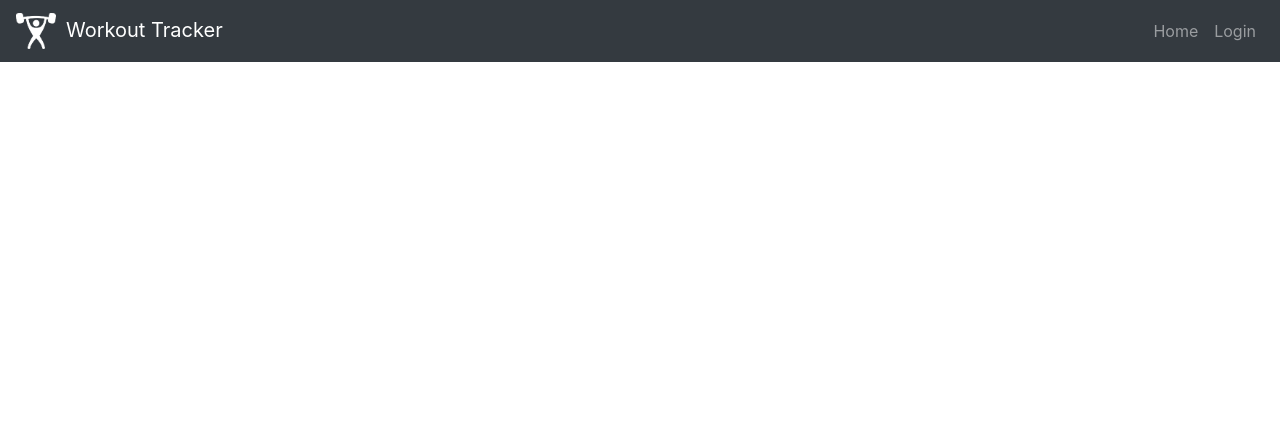
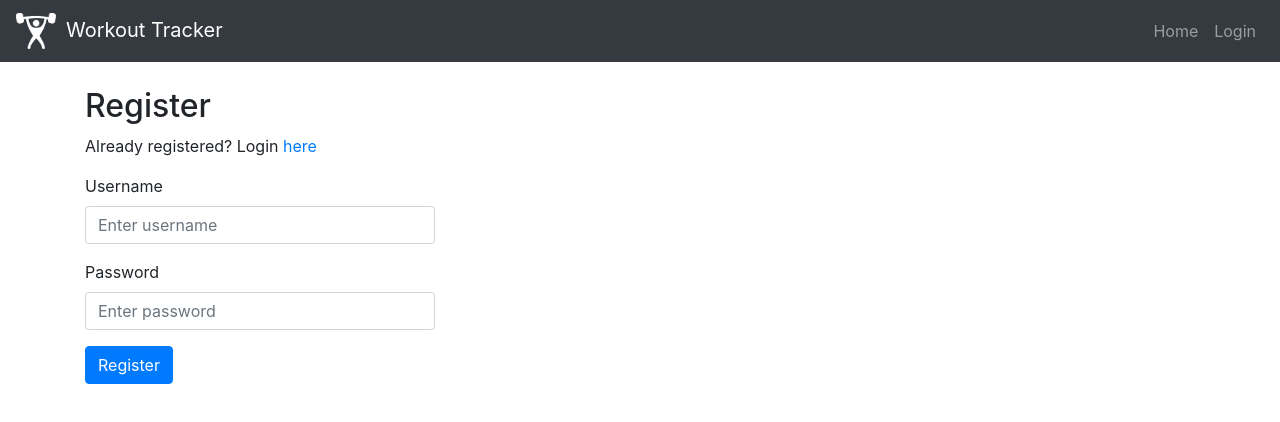
Before and after one commit to dorsett85/workout-tracker, a React app: page /register in a window 1280 px wide. Shown: the top 422 px of the page. Built offline with nearby package versions, Linux system fonts and the light colour scheme.

Commit message:
Added registration page

```diff
--- a/frontend/src/components/App.js
+++ b/frontend/src/components/App.js
@@ -5,6 +5,7 @@ import styles from 'assets/css/app.scss';
 import NavHeader from './NavHeader';
 import Landing from './Landing/Landing';
 import Login from './Login/Login';
+import Register from './Register/Register';
 import User from './User/User';
 
 
@@ -17,6 +18,7 @@ const App = () => (
           <Col>
             <Route exact path="/" component={Landing} />
             <Route path="/login" component={Login} />
+            <Route path="/register" component={Register} />
             <Route path="/guest" component={User} />
             <Route exact path="/user/:id" component={User} />
           </Col>
--- a/frontend/src/components/Login/Login.js
+++ b/frontend/src/components/Login/Login.js
@@ -1,6 +1,6 @@
 import React from 'react';
 import { Link } from 'react-router-dom';
-import { Col, Form, Button } from 'react-bootstrap';
+import { Row, Col, Form, Button } from 'react-bootstrap';
 
 
 export default class Login extends React.Component {
@@ -15,6 +15,7 @@ export default class Login extends React.Component {
 
   render() {
     return (
+      <Row>
         <Col xs={12} md={4}>
           <h2>Login</h2>
           <p>
@@ -33,6 +34,7 @@ export default class Login extends React.Component {
             <Button type="submit">Login</Button>
           </Form>
         </Col>
+      </Row>
     );
   }
 }
--- /dev/null
+++ b/frontend/src/components/Register/Register.js
@@ -0,0 +1,78 @@
+import React from 'react';
+import { connect } from 'react-redux';
+import PropTypes from 'prop-types';
+import { Link } from 'react-router-dom';
+import { Row, Col, Form, Button } from 'react-bootstrap';
+import { registerUser } from 'state/actions/index';
+
+
+const mapDispatchToProps = dispatch => (
+  { registerUser: user => dispatch(registerUser(user)) }
+);
+
+class Register extends React.Component {
+  constructor(props) {
+    super(props);
+    this.state = {
+      username: '',
+      password: '',
+      registering: false
+    };
+    this.handleInput = this.handleInput.bind(this);
+    this.handleSubmit = this.handleSubmit.bind(this);
+  }
+
+  handleInput(e) {
+    const { id, value } = e.target;
+    this.setState({
+      [id]: value
+    });
+  }
+
+  handleSubmit(e) {
+    e.preventDefault();
+    const { username, password } = this.state;
+    this.props.registerUser({ username, password });
+  }
+
+  render() {
+    const { handleInput, handleSubmit } = this;
+    const { username, password } = this.state;
+    return (
+      <Row>
+        <Col xs={12} md={4}>
+          <h2>Register</h2>
+          <p>
+            <span>Already registered? Login </span>
+            <Link to="/login">here</Link>
+          </p>
+          <Form onSubmit={handleSubmit}>
+            <Form.Group controlId="username">
+              <Form.Label>Username</Form.Label>
+              <Form.Control
+                onChange={handleInput}
+                value={username}
+                placeholder="Enter username"
+              />
+            </Form.Group>
+            <Form.Group controlId="password">
+              <Form.Label>Password</Form.Label>
+              <Form.Control
+                onChange={handleInput}
+                value={password}
+                placeholder="Enter password"
+              />
+            </Form.Group>
+            <Button type="submit">Register</Button>
+          </Form>
+        </Col>
+      </Row>
+    );
+  }
+}
+
+export default connect(mapDispatchToProps)(Register);
+
+Register.propTypes = {
+  registerUser: PropTypes.func.isRequired
+};
--- a/frontend/src/components/User/AddWorkout.js
+++ b/frontend/src/components/User/AddWorkout.js
@@ -8,7 +8,6 @@ import { addWorkout } from 'state/actions/index';
 const mapDispatchToProps = dispatch => (
   { addWorkout: workout => dispatch(addWorkout(workout)) }
 );
-
 
 class AddWorkout extends React.Component {
   constructor(props) {
--- a/frontend/src/state/actions/action-types.js
+++ b/frontend/src/state/actions/action-types.js
@@ -1,7 +1,9 @@
 const LOGIN_USER = 'LOGIN_USER';
+const REGISTER_USER = 'REGISTER_USER';
 const ADD_WORKOUT = 'ADD_WORKOUT';
 
 export {
   LOGIN_USER,
+  REGISTER_USER,
   ADD_WORKOUT
 };
--- a/frontend/src/state/actions/index.js
+++ b/frontend/src/state/actions/index.js
@@ -1,8 +1,12 @@
-import { LOGIN_USER, ADD_WORKOUT } from './action-types';
+import { LOGIN_USER, REGISTER_USER, ADD_WORKOUT } from './action-types';
 
 
 const loginUser = payload => (
   { type: LOGIN_USER, payload }
+);
+
+const registerUser = payload => (
+  { type: REGISTER_USER, payload }
 );
 
 const addWorkout = payload => (
@@ -11,5 +15,6 @@ const addWorkout = payload => (
 
 export {
   loginUser,
+  registerUser,
   addWorkout
 };
--- a/frontend/src/state/reducers/user.js
+++ b/frontend/src/state/reducers/user.js
@@ -1,4 +1,4 @@
-import { LOGIN_USER } from '../actions/action-types';
+import { LOGIN_USER, REGISTER_USER } from '../actions/action-types';
 
 
 const initialState = {
@@ -9,6 +9,9 @@ const user = (state = initialState, { type, payload }) => {
   if (type === LOGIN_USER) {
     return { ...payload };
   }
+  if (type === REGISTER_USER) {
+    return { ...payload };
+  }
   return state;
 };
 
--- a/package.json
+++ b/package.json
@@ -45,6 +45,7 @@
     "webpack-dev-server": "^3.2.0"
   },
   "dependencies": {
+    "body-parser": "^1.18.3",
     "bootstrap": "^4.3.1",
     "express": "^4.16.4",
     "mongodb": "^3.2.3",
```
Also changed, not shown: 2 other files (tests, documents, lock files or other folders). Lines whose indentation alone changed are shown as unchanged.
